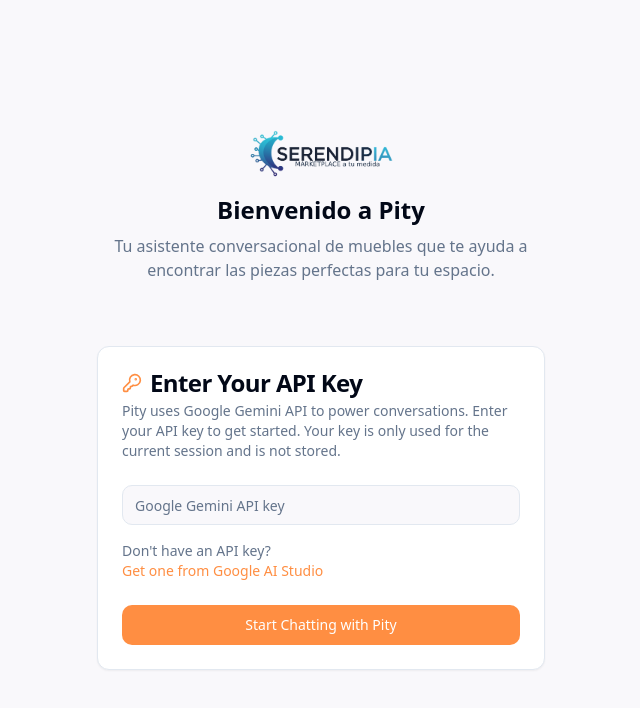
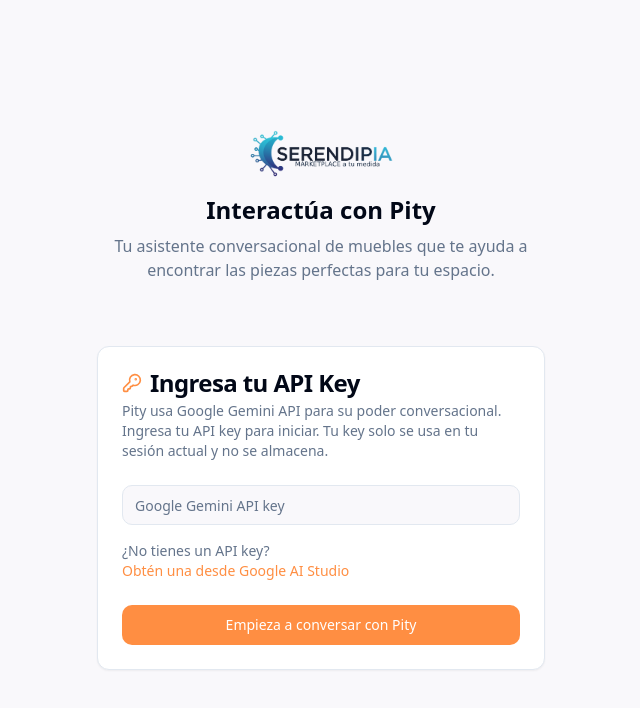
Before and after one commit to felixoracle/chatty-furniture-genius, a React (Vite) app: page / in a window 1280 px wide. Shown: the top 708 px of the page, without its empty margins (319-959 px from the left). Built offline with nearby package versions, Linux system fonts and the light colour scheme.

Commit message:
Spanish messages and labels

```diff
--- a/src/components/ApiKeyInput.tsx
+++ b/src/components/ApiKeyInput.tsx
@@ -17,13 +17,13 @@ const ApiKeyInput = ({ onSave }: ApiKeyInputProps) => {
     e.preventDefault();
 
     if (!apiKey.trim()) {
-      setError("Please enter your Google Gemini API key");
+      setError("Por favor ingresa tu Google Gemini API key");
       return;
     }
 
     // Basic format validation - Gemini API keys are typically longer
     if (apiKey.trim().length < 20) {
-      setError("API key seems too short. Please check and try again.");
+      setError("API key muy corta. Verifica e intenta nuevamente.");
       return;
     }
 
@@ -36,11 +36,11 @@ const ApiKeyInput = ({ onSave }: ApiKeyInputProps) => {
       <CardHeader>
         <CardTitle className="flex items-center gap-2">
           <KeyRound size={20} className="text-primary" />
-          Enter Your API Key
+          Ingresa tu API Key
         </CardTitle>
         <CardDescription>
-          Pity uses Google Gemini API to power conversations. Enter your API key to get started.
-          Your key is only used for the current session and is not stored.
+          Pity usa Google Gemini API para su poder conversacional. Ingresa tu API key para iniciar.
+          Tu key solo se usa en tu sesión actual y no se almacena.
         </CardDescription>
       </CardHeader>
       <form onSubmit={handleSubmit}>
@@ -57,21 +57,21 @@ const ApiKeyInput = ({ onSave }: ApiKeyInputProps) => {
               {error && <p className="text-sm text-destructive">{error}</p>}
             </div>
             <div className="text-sm text-muted-foreground">
-              <p>Don't have an API key?</p>
+              <p>¿No tienes un API key?</p>
               <a
                 href="https://ai.google.dev/tutorials/setup"
                 target="_blank"
                 rel="noopener noreferrer"
                 className="text-primary hover:underline"
               >
-                Get one from Google AI Studio
+                Obtén una desde Google AI Studio
               </a>
             </div>
           </div>
         </CardContent>
         <CardFooter>
           <Button type="submit" className="w-full">
-            Start Chatting with Pity
+            Empieza a conversar con Pity
           </Button>
         </CardFooter>
       </form>
--- a/src/components/Chat.tsx
+++ b/src/components/Chat.tsx
@@ -162,7 +162,7 @@ const Chat = () => {
             alt="Logo de Pity"
             className="h-12 mb-4"
           />
-          <h1 className="text-2xl font-bold mb-2">Bienvenido a Pity</h1>
+          <h1 className="text-2xl font-bold mb-2">Interactúa con Pity</h1>
           <p className="text-muted-foreground max-w-md">
             Tu asistente conversacional de muebles que te ayuda a encontrar las piezas perfectas para tu espacio.
           </p>
```
